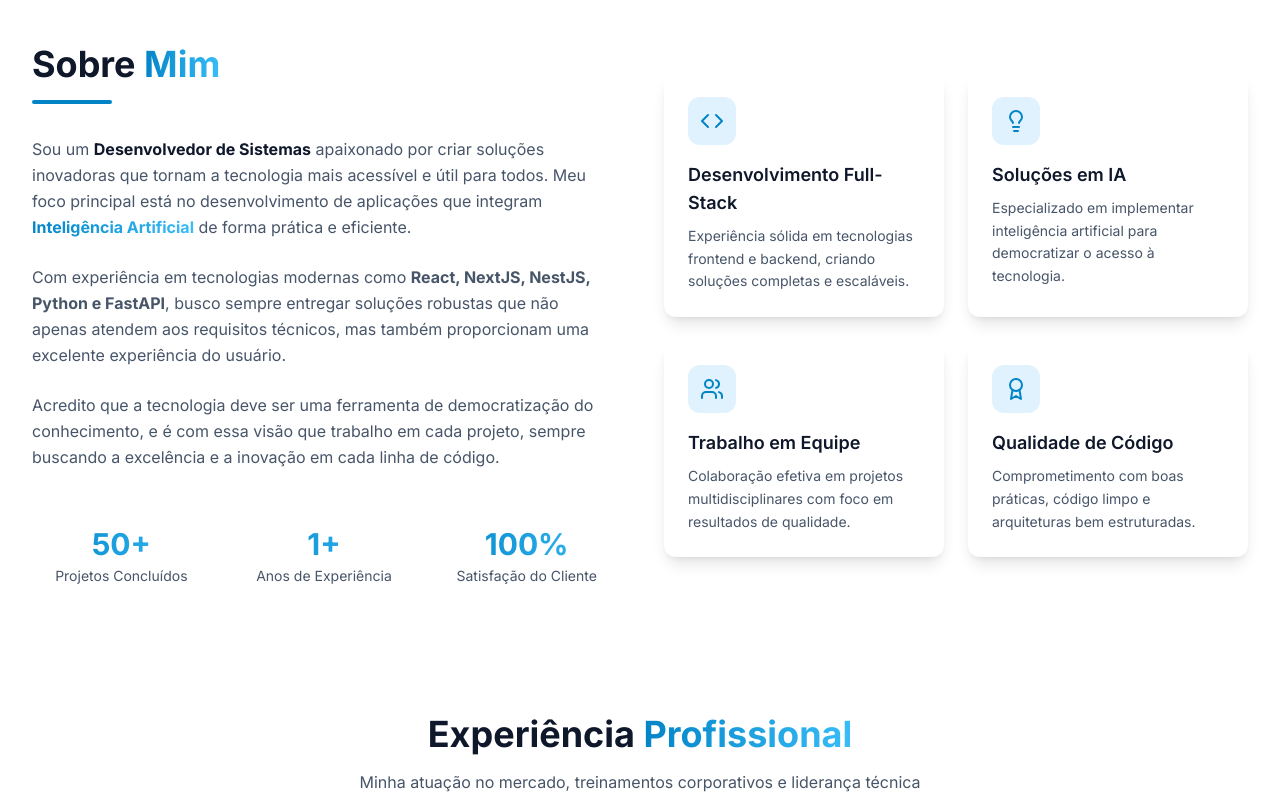
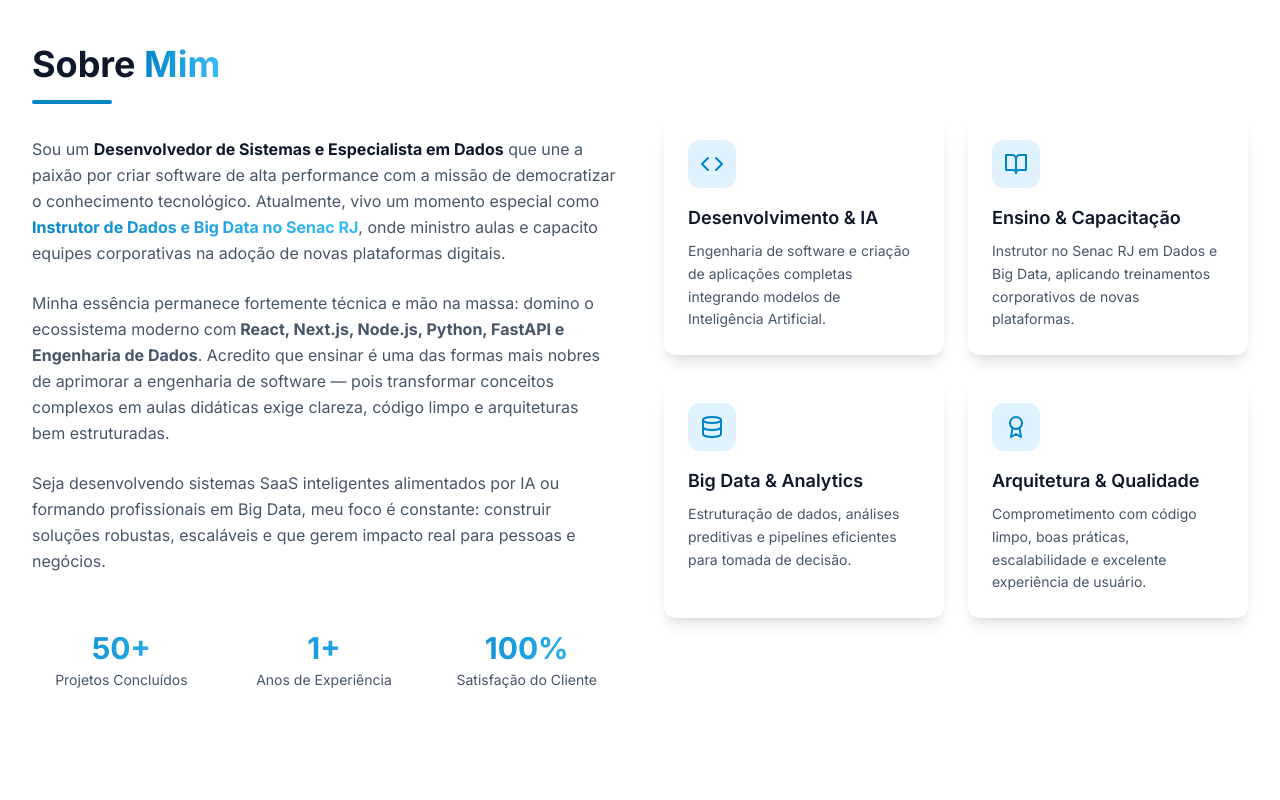
Before and after one commit to Isaque-Weber/isaque_weber, a Next.js app: page / in a window 1280 px wide. Shown: the part 820-1620 px from the top of the page. Built offline with nearby package versions, Linux system fonts and the light colour scheme.

Commit message:
feat(about): update content to reflect expertise in AI and Data Science

```diff
--- a/src/components/About.tsx
+++ b/src/components/About.tsx
@@ -1,7 +1,7 @@
 'use client';
 import React from 'react';
 import { motion } from 'framer-motion';
-import { Code, Lightbulb, Users, Award } from 'lucide-react';
+import { Code, BookOpen, Database, Award } from 'lucide-react';
 
 interface AboutProps {
   className?: string;
@@ -11,23 +11,23 @@ const About: React.FC<AboutProps> = ({ className = '' }) => {
   const highlights = [
     {
       icon: Code,
-      title: 'Desenvolvimento Full-Stack',
-      description: 'Experiência sólida em tecnologias frontend e backend, criando soluções completas e escaláveis.'
+      title: 'Desenvolvimento & IA',
+      description: 'Engenharia de software e criação de aplicações completas integrando modelos de Inteligência Artificial.'
     },
     {
-      icon: Lightbulb,
-      title: 'Soluções em IA',
-      description: 'Especializado em implementar inteligência artificial para democratizar o acesso à tecnologia.'
+      icon: BookOpen,
+      title: 'Ensino & Capacitação',
+      description: 'Instrutor no Senac RJ em Dados e Big Data, aplicando treinamentos corporativos de novas plataformas.'
     },
     {
-      icon: Users,
-      title: 'Trabalho em Equipe',
-      description: 'Colaboração efetiva em projetos multidisciplinares com foco em resultados de qualidade.'
+      icon: Database,
+      title: 'Big Data & Analytics',
+      description: 'Estruturação de dados, análises preditivas e pipelines eficientes para tomada de decisão.'
     },
     {
       icon: Award,
-      title: 'Qualidade de Código',
-      description: 'Comprometimento com boas práticas, código limpo e arquiteturas bem estruturadas.'
+      title: 'Arquitetura & Qualidade',
+      description: 'Comprometimento com código limpo, boas práticas, escalabilidade e excelente experiência de usuário.'
     }
   ];
 
@@ -57,22 +57,22 @@ const About: React.FC<AboutProps> = ({ className = '' }) => {
               className="space-y-6 text-gray-600 dark:text-gray-300 leading-relaxed"
             >
               <p>
-                Sou um <strong className="text-gray-900 dark:text-white">Desenvolvedor de Sistemas</strong> apaixonado
-                por criar soluções inovadoras que tornam a tecnologia mais acessível e útil para todos.
-                Meu foco principal está no desenvolvimento de aplicações que integram
-                <strong className="gradient-text"> Inteligência Artificial</strong> de forma prática e eficiente.
+                Sou um <strong className="text-gray-900 dark:text-white">Desenvolvedor de Sistemas e Especialista em Dados</strong> que
+                une a paixão por criar software de alta performance com a missão de democratizar o conhecimento tecnológico.
+                Atualmente, vivo um momento especial como <strong className="gradient-text">Instrutor de Dados e Big Data no Senac RJ</strong>,
+                onde ministro aulas e capacito equipes corporativas na adoção de novas plataformas digitais.
               </p>
 
               <p>
-                Com experiência em tecnologias modernas como <strong>React, NextJS, NestJS, Python e FastAPI</strong>,
-                busco sempre entregar soluções robustas que não apenas atendem aos requisitos técnicos,
-                mas também proporcionam uma excelente experiência do usuário.
+                Minha essência permanece fortemente técnica e mão na massa: domino o ecossistema moderno com
+                <strong> React, Next.js, Node.js, Python, FastAPI e Engenharia de Dados</strong>.
+                Acredito que ensinar é uma das formas mais nobres de aprimorar a engenharia de software — pois transformar
+                conceitos complexos em aulas didáticas exige clareza, código limpo e arquiteturas bem estruturadas.
               </p>
 
               <p>
-                Acredito que a tecnologia deve ser uma ferramenta de democratização do conhecimento,
-                e é com essa visão que trabalho em cada projeto, sempre buscando a excelência
-                e a inovação em cada linha de código.
+                Seja desenvolvendo sistemas SaaS inteligentes alimentados por IA ou formando profissionais em Big Data,
+                meu foco é constante: construir soluções robustas, escaláveis e que gerem impacto real para pessoas e negócios.
               </p>
             </motion.div>
 
```
